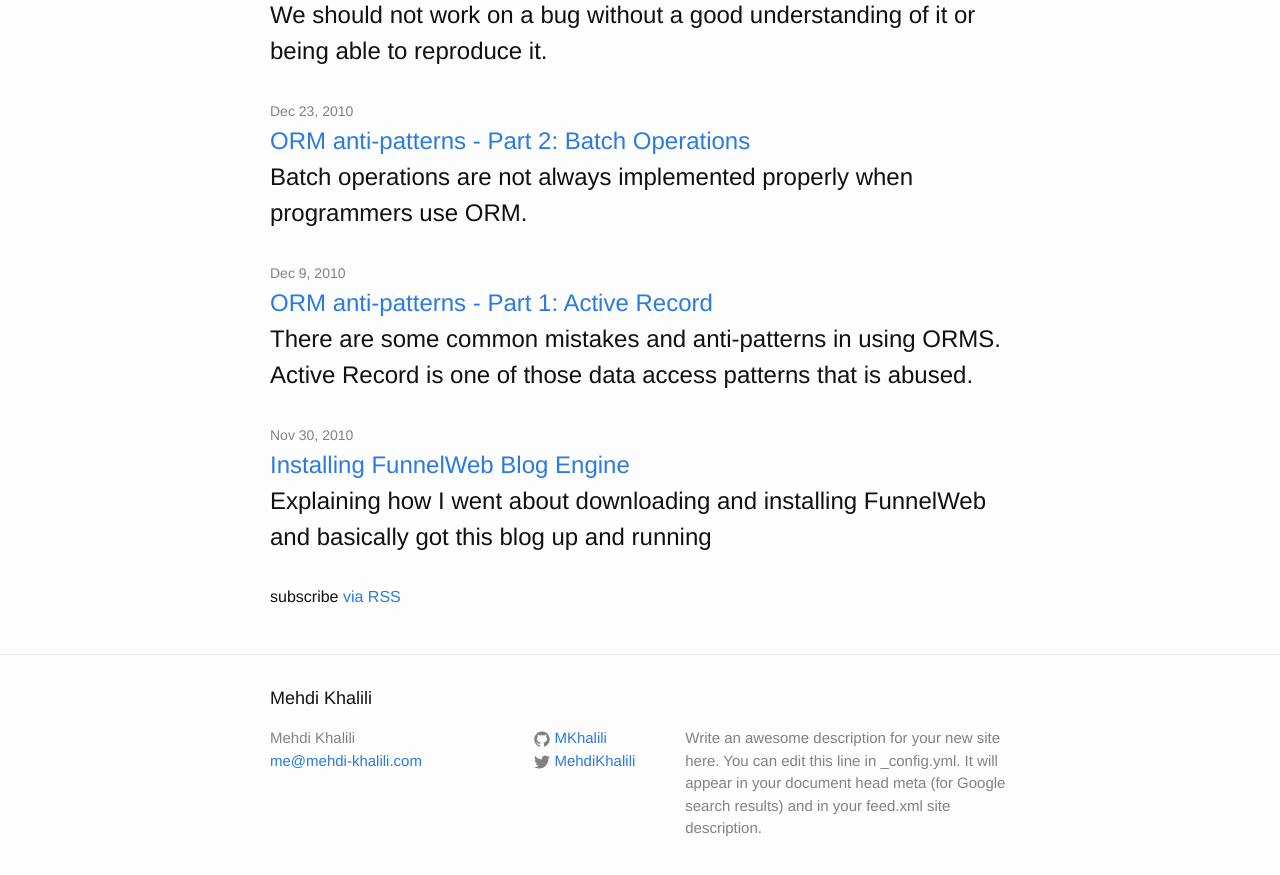
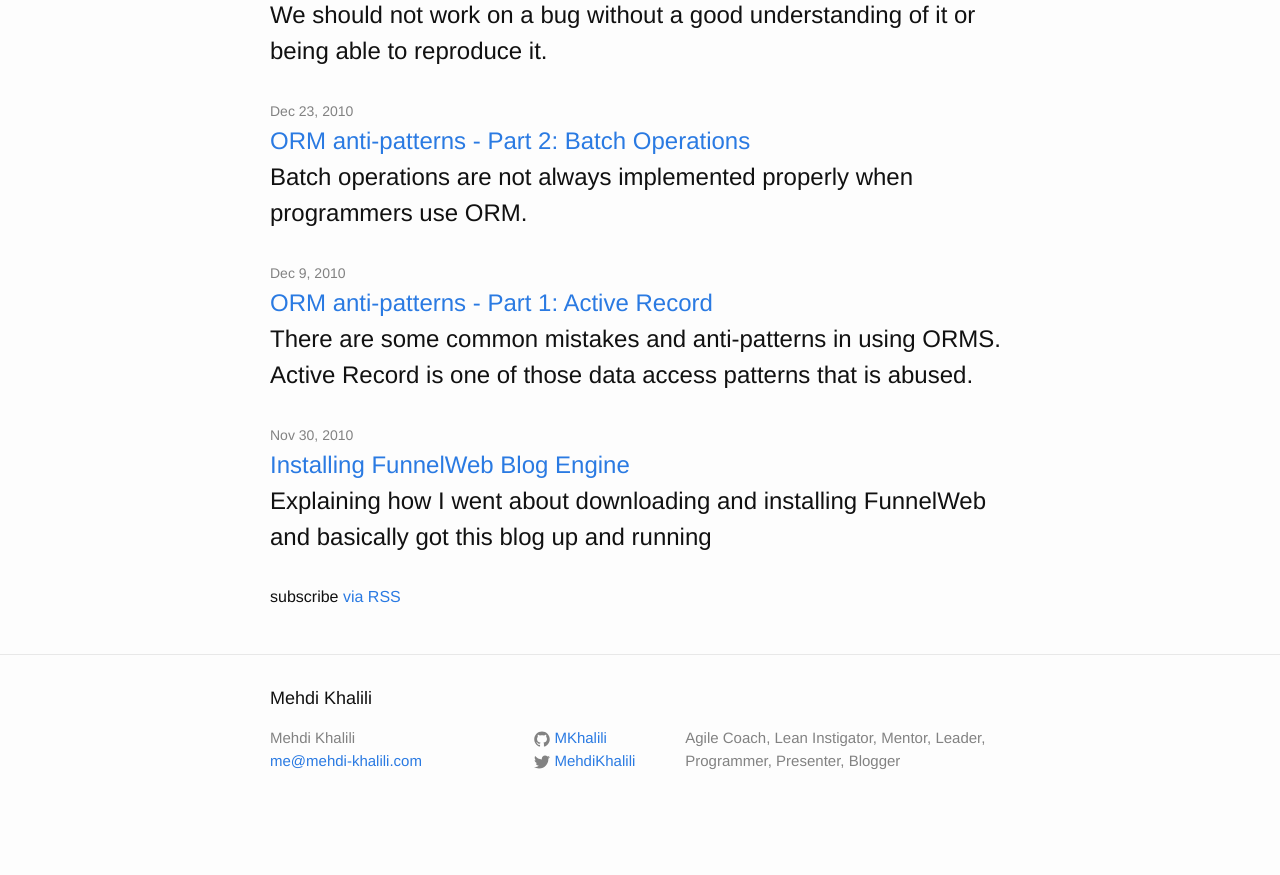
Before and after one commit to MehdiK/mehdik.github.io, a Jekyll site: the page built from index.html, in a window 1280 px wide and 900 px high, scrolled down 11747 px. Shown: the top 875 px of the window. Built offline with Jekyll 4.4.1, drawn with Linux system fonts in a browser that asks for light colours; after the commit the page ends 12579 px from its top, so only the background shows below that.

Commit message:
added a bio

```diff
--- a/_config.yml
+++ b/_config.yml
@@ -2,9 +2,7 @@
 title: Mehdi Khalili
 email: me@mehdi-khalili.com
 description: > # this means to ignore newlines until "baseurl:"
-  Write an awesome description for your new site here. You can edit this
-  line in _config.yml. It will appear in your document head meta (for
-  Google search results) and in your feed.xml site description.
+  Agile Coach, Lean Instigator, Mentor, Leader, Programmer, Presenter, Blogger
 baseurl: "" # the subpath of your site, e.g. /blog/
 url: "http://www.mehdi-khalili.com" # the base hostname & protocol for your site
 twitter_username: MehdiKhalili
```
